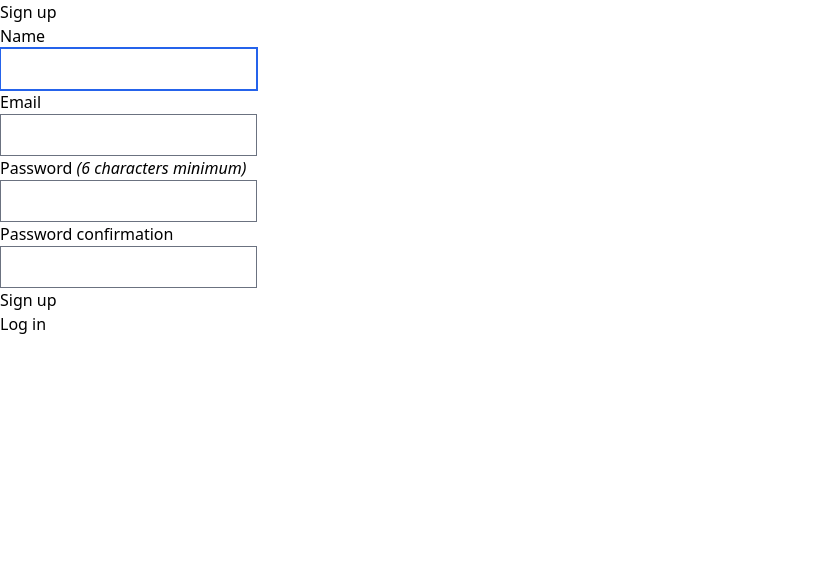
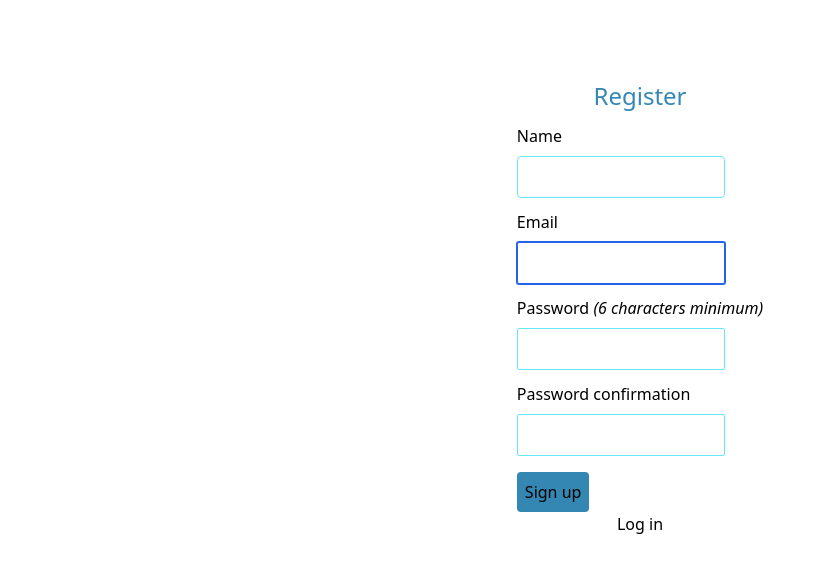
Before and after one commit to cwaku/budgetty, a Rails app: the page made by app/views/devise/registrations/new.html.erb in a window 1280 px wide. Shown: the top 573 px of the page, without its empty margins (0-826 px from the left). Run offline with Rails 7, Linux system fonts and the light colour scheme; style sheets or scripts are compiled from the project's sources; some libraries are stand-ins or nearby versions.

Commit message:
Add style to register and login pages

```diff
--- a/app/views/devise/registrations/new.html.erb
+++ b/app/views/devise/registrations/new.html.erb
@@ -1,34 +1,36 @@
-<h2>Sign up</h2>
+<div class="flex flex-col my-20 items-center ">
+<h2 class="text-2xl text-sky-700/80 font-normal">Register</h2>
 
 <%= form_for(resource, as: resource_name, url: registration_path(resource_name)) do |f| %>
   <%= render "devise/shared/error_messages", resource: resource %>
 
-  <div class="field">
-    <%= f.label :name%><br />
-    <%= f.text_field :name, autofocus: true, class: "input" %>
+  <div class="field mt-3">
+    <%= f.label :name %><br />
+    <%= f.text_field :name, class: "mt-2 w-52 p-2 rounded  border border-cyan-300" %>
   </div>
 
-  <div class="field">
+  <div class="field mt-3">
     <%= f.label :email %><br />
-    <%= f.email_field :email, autocomplete: "email" %>
+    <%= f.email_field :email, autofocus: true, autocomplete: "email", class: "mt-2 w-52 p-2 rounded-sm   border border-cyan-300" %>
   </div>
 
-  <div class="field">
+  <div class="field mt-3">
     <%= f.label :password %>
     <% if @minimum_password_length %>
     <em>(<%= @minimum_password_length %> characters minimum)</em>
     <% end %><br />
-    <%= f.password_field :password, autocomplete: "new-password" %>
+    <%= f.password_field :password, autocomplete: "new-password", class: "mt-2 w-52 p-2 rounded-sm border-cyan-300 " %>
   </div>
 
-  <div class="field">
+  <div class="field mt-3">
     <%= f.label :password_confirmation %><br />
-    <%= f.password_field :password_confirmation, autocomplete: "new-password" %>
+    <%= f.password_field :password_confirmation, autocomplete: "new-password", class: "mt-2  p-2 w-52 rounded-sm border border-cyan-300" %>
   </div>
 
   <div class="actions">
-    <%= f.submit "Sign up" %>
+    <%= f.submit "Sign up", class: "bg-sky-700/80 p-2 border-cyan-300 rounded  mt-4" %>
   </div>
 <% end %>
+<%= render "devise/shared/links" %>
 
-<%= render "devise/shared/links" %>
+</div>
```
Also changed, not shown: app/views/devise/sessions/new.html.erb (+10 -8 lines).
